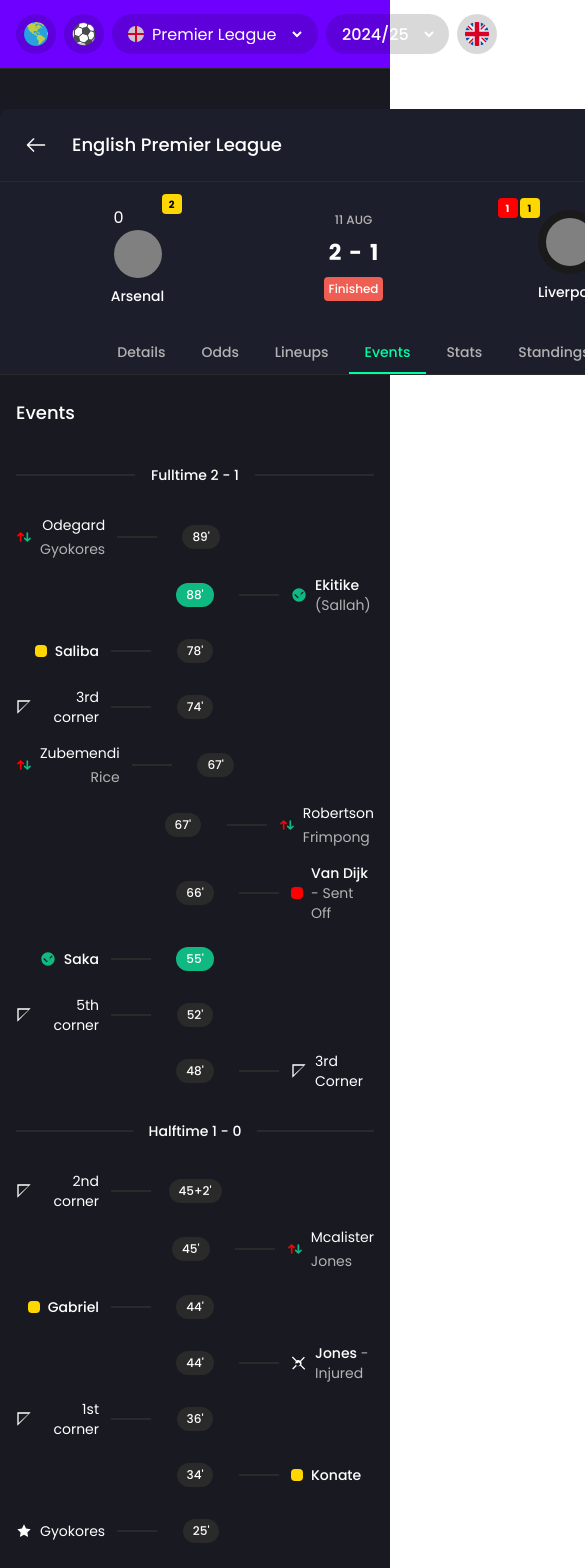
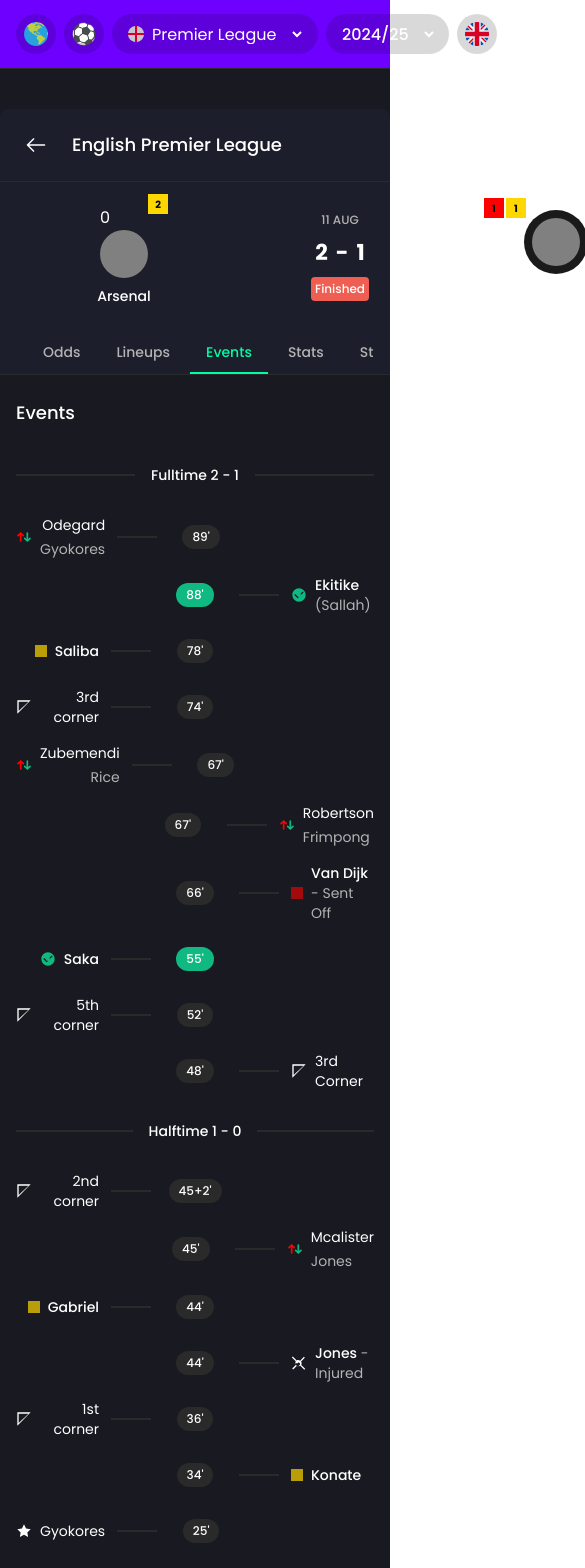
Before and after one commit to tinsaye-simeneh/sp-hub, a React (Vite) app: page /match/1 in a window 390 px wide. Shown: the top 1568 px of the page, 585 px wide, since content can reach past the window. Built offline with nearby package versions, Linux system fonts and the light colour scheme.

Commit message:
Refine MatchDetails component: adjust card indicator styles for better visibility, enhance layout responsiveness, and improve color contrast for better accessibility.

```diff
--- a/src/components/MatchDetails.tsx
+++ b/src/components/MatchDetails.tsx
@@ -43,11 +43,11 @@
         );
       case 'yellowCard':
         return (
-          <div className="w-3 h-3 bg-[#FFD700] rounded-sm" />
+          <div className="w-3 h-3 bg-[#FFD700] opacity-70" />
         );
       case 'redCard':
         return (
-          <div className="w-3 h-3 bg-[#FF0000] rounded-sm" />
+          <div className="w-3 h-3 bg-[#FF0000] opacity-60" />
         );
       case 'corner':
         return (
@@ -338,7 +338,7 @@
   return (
     <div className="bg-[#181921]">
       <div className="max-w-[820px] mx-auto pt-10">
-      <div className="w-[707px] bg-[#1D1E2B] rounded-t-lg">
+      <div className="xl:w-[707px] bg-[#1D1E2B] rounded-t-lg">
         {/* Header with back button and league name */}
         <div className="flex items-center gap-4 px-4 py-4 border-b border-[#2A2A2A]">
           <button
@@ -358,14 +358,14 @@
               <div className="relative">
                 {/* Yellow Card Indicator - Upper Right */}
                 {matchData.homeTeamCards?.yellow && matchData.homeTeamCards.yellow > 0 && (
-                  <div className="absolute -top-3 -right-5 w-5 h-5 bg-[#FFD700] rounded flex items-center justify-center z-10">
+                  <div className="absolute -top-3 -right-5 w-5 h-5 bg-[#FFD700] flex items-center justify-center z-10">
                     <span className="text-[#000] text-[10px] font-bold">{matchData.homeTeamCards.yellow}</span>
                   </div>
                 )}
                 {/* Red Card Indicator - Above Logo */}
                 {matchData.homeTeamCards?.red && matchData.homeTeamCards.red > 0 && (
-                  <div className="absolute -top-1 left-1/2 transform -translate-x-1/2 -translate-y-6 w-5 h-5 bg-[#FF0000] rounded flex items-center justify-center z-10">
-                    <span className="text-[#FFF] text-[10px] font-bold">{matchData.homeTeamCards.red}</span>
+                  <div className="absolute -top-1 left-1/2 transform -translate-x-1/2 -translate-y-6 w-5 h-5 bg-[#FF0000] flex items-center justify-center z-10">
+                    <span className="text-[#000] text-[10px] font-bold">{matchData.homeTeamCards.red}</span>
                   </div>
                 )}
 
@@ -400,12 +400,12 @@
                 {matchData.awayTeamCards && (matchData.awayTeamCards.red > 0 || matchData.awayTeamCards.yellow > 0) && (
                   <div className="absolute -top-3 -left-10 flex flex-col gap-0.5 z-10 flex-row">
                     {matchData.awayTeamCards.red > 0 && (
-                      <div className="w-5 h-5 bg-[#FF0000] rounded flex items-center justify-center">
-                        <span className="text-[#FFF] text-[10px] font-bold">{matchData.awayTeamCards.red}</span>
+                      <div className="w-5 h-5 bg-[#FF0000] flex items-center justify-center">
+                        <span className="text-[#000] text-[10px] font-bold">{matchData.awayTeamCards.red}</span>
                       </div>
                     )}
                     {matchData.awayTeamCards.yellow > 0 && (
-                      <div className="w-5 h-5 bg-[#FFD700] rounded flex items-center justify-center">
+                      <div className="w-5 h-5 bg-[#FFD700] flex items-center justify-center">
                         <span className="text-[#000] text-[10px] font-bold">{matchData.awayTeamCards.yellow}</span>
                       </div>
                     )}
```
